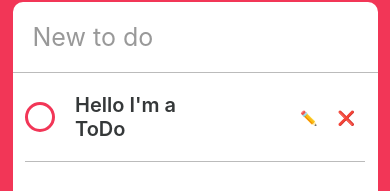
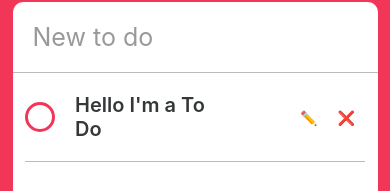
Before and after one commit to ChaeWonKong/contact-app, a React Native app in the folder react-native/kawai-todo/: screen / in a window 390 px wide. Shown: the part 114-305 px from the top of the page. Built offline with nearby package versions, Linux system fonts and the light colour scheme.

Commit message:
Add TextInput to editing mode

```diff
--- a/react-native/kawai-todo/App.js
+++ b/react-native/kawai-todo/App.js
@@ -34,7 +34,7 @@
             autoCorrect={false}
           />
           <ScrollView contentContainerStyle={styles.toDos}>
-            <ToDo />
+            <ToDo text={"Hello I'm a To Do"} />
           </ScrollView>
         </View>
       </View>
--- a/react-native/kawai-todo/ToDo.js
+++ b/react-native/kawai-todo/ToDo.js
@@ -4,7 +4,8 @@
   Text,
   StyleSheet,
   TouchableOpacity,
-  Dimensions
+  Dimensions,
+  TextInput
 } from "react-native";
 
 const { width, height } = Dimensions.get("window");
@@ -12,10 +13,12 @@
 export default class ToDo extends Component {
   state = {
     isEditing: false,
-    isCompleted: false
+    isCompleted: false,
+    toDoValue: ""
   };
   render() {
-    const { isCompleted, isEditing } = this.state;
+    const { isCompleted, isEditing, toDoValue } = this.state;
+    const { text } = this.props;
     return (
       <View style={styles.container}>
         <View style={styles.column}>
@@ -27,14 +30,29 @@
               ]}
             />
           </TouchableOpacity>
+          {isEditing ? (
+            <TextInput
+              style={[
+                styles.input,
+                styles.text,
+                isCompleted ? styles.completedText : styles.uncompletedText
+              ]}
+              value={toDoValue}
+              multiline={true}
+              onChangeText={this._controlInput}
+              returnKeyType={"done"}
+              onBlur={this._finishEditing}
+            />
+          ) : (
             <Text
               style={[
                 styles.text,
                 isCompleted ? styles.completedText : styles.uncompletedText
               ]}
             >
-            Hello I'm a ToDo
+              {text}
             </Text>
+          )}
         </View>
         {isEditing ? (
           <View style={styles.actions}>
@@ -69,13 +87,20 @@
     });
   };
   _startEditing = () => {
+    const { text } = this.props;
     this.setState({
-      isEditing: true
+      isEditing: true,
+      toDoValue: text
     });
   };
   _finishEditing = () => {
     this.setState({
       isEditing: false
+    });
+  };
+  _controlInput = text => {
+    this.setState({
+      toDoValue: text
     });
   };
 }
@@ -126,5 +151,9 @@
   actionContainer: {
     marginVertical: 10,
     marginHorizontal: 10
+  },
+  input: {
+    marginVertical: 15,
+    width: width / 2
   }
 });
```
Lines whose indentation alone changed are shown as unchanged.
